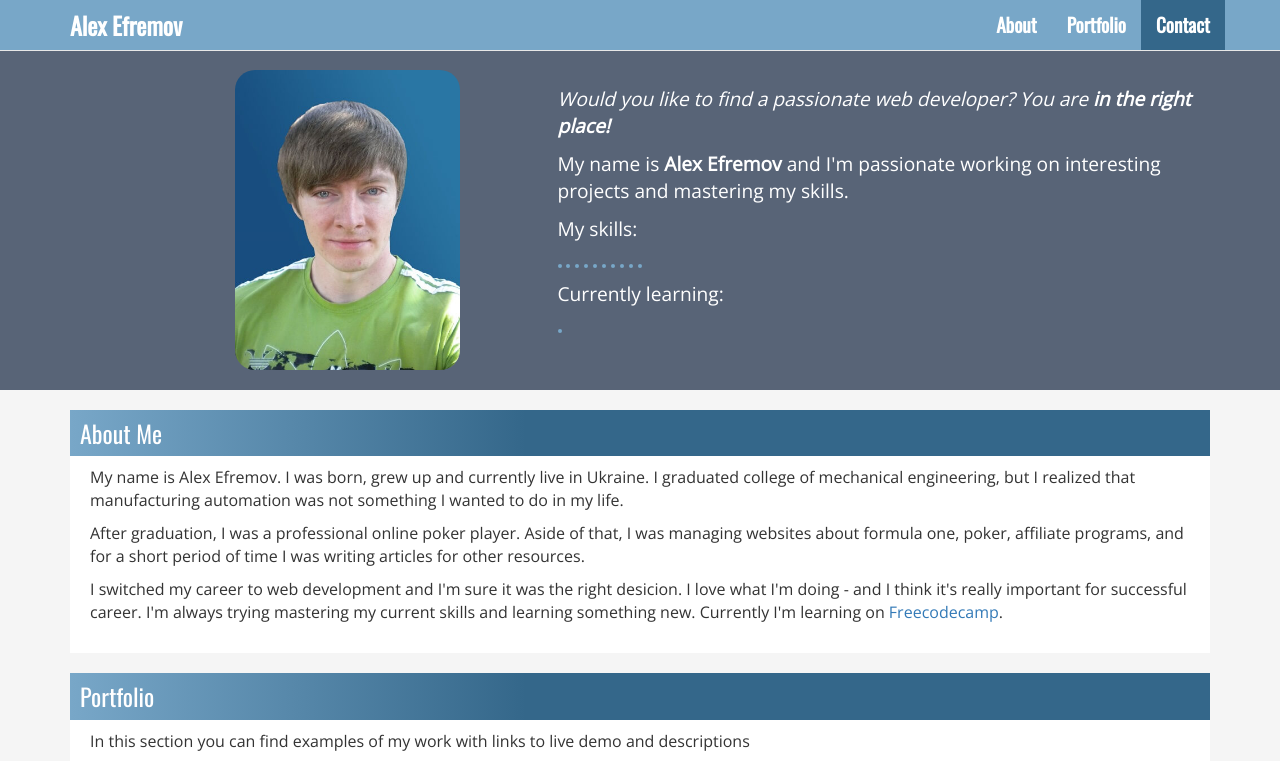
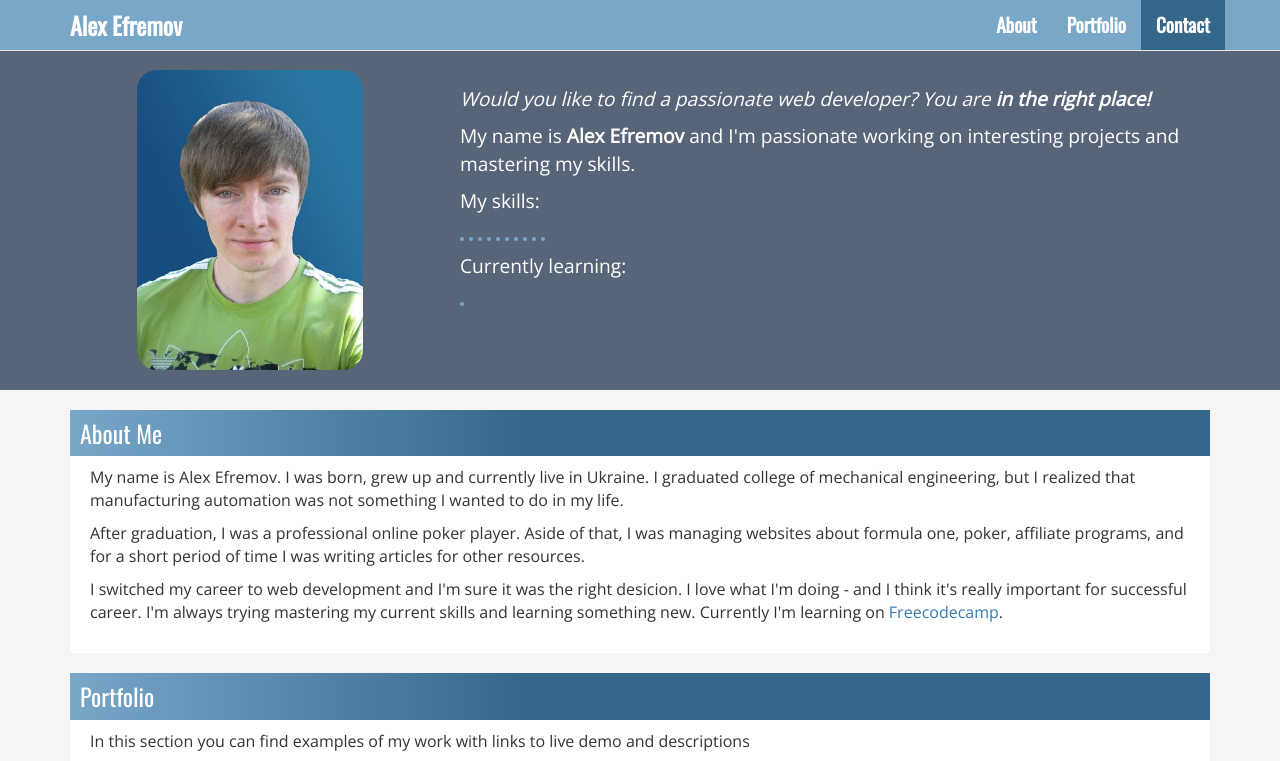
Before and after one commit to fremdev/portfolio, a plain HTML site: page index.html in a window 1280 px wide. Shown: the top 761 px of the page. Drawn offline with nearby package versions, Linux system fonts and the light colour scheme.

Commit message:
Promo section width improvement

```diff
--- a/index.html
+++ b/index.html
@@ -34,10 +34,10 @@
     <div class="promo">
       <div class="container">
         <div class="row">
-          <div class="col-sm-4 col-sm-offset-1">
+          <div class="col-sm-4">
             <img class="img-responsive main-photo" src="img/alex.jpg" alt="Alex Efremov" />
           </div>
-          <div class="col-sm-7  promo-text">
+          <div class="col-sm-8  promo-text">
             <p><em>Would you like to find a passionate web developer? You are <b>in the right place!</b></em></p>
             <p>My name is <strong>Alex Efremov</strong> and I'm passionate working on interesting projects and mastering my skills.</p>
             <p>My skills:</p>
```
